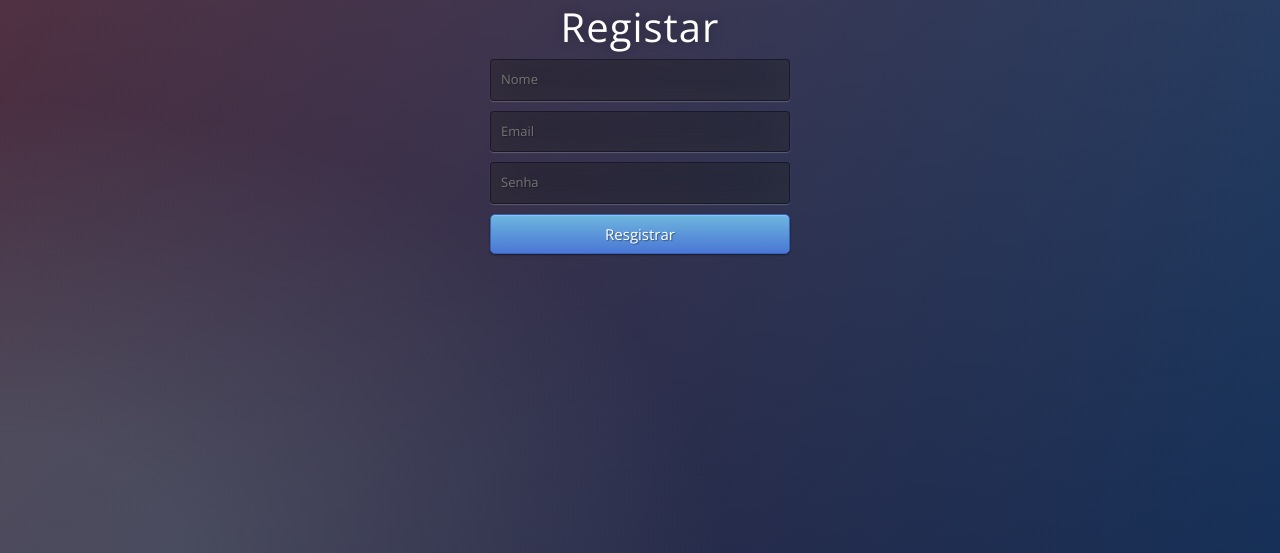
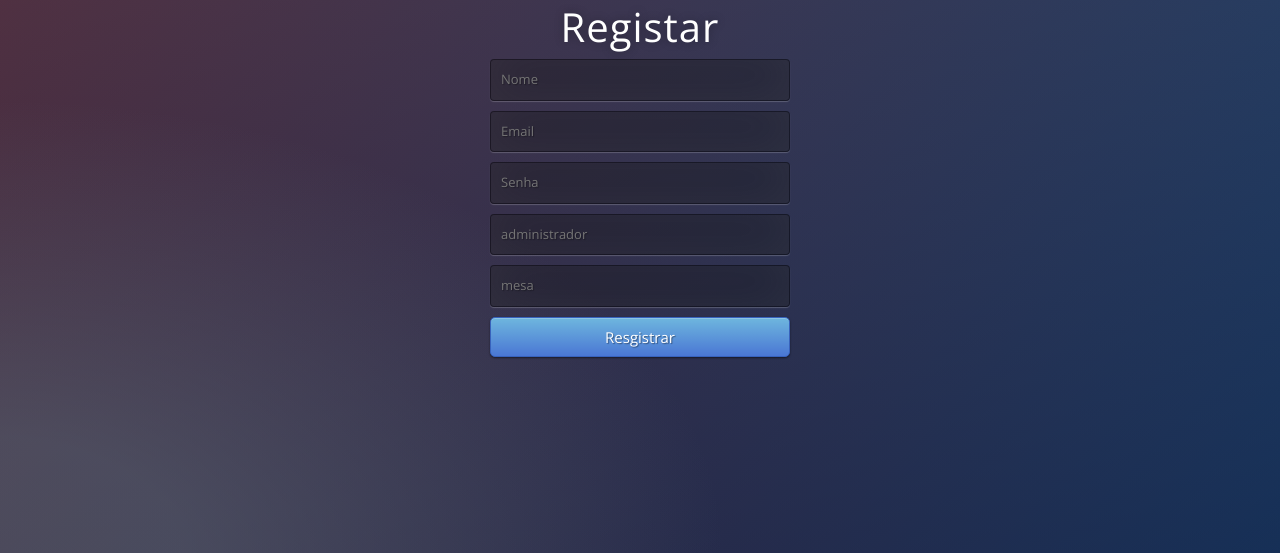
Before and after one commit to vini-moura/cnpartners, a Flask app: page /register in a window 1280 px wide. Shown: the part 247-800 px from the top of the page. Run offline with Flask 3, Linux system fonts and the light colour scheme; some libraries are stand-ins or nearby versions.

Commit message:
register na pasta

```diff
--- a/templates/register.html
+++ b/templates/register.html
@@ -45,6 +45,8 @@
             <input type="text" name="name" placeholder="Nome" required="required" />
             <input type="email" name="email" placeholder="Email" required="required" />
             <input type="password" name="password" placeholder="Senha" required="required" />
+            <input type="text" name="admin" placeholder="administrador" required="required" />
+            <input type="text" name="mesa" placeholder="mesa" required="required" />
 
             <button type="submit" class="btn btn-primary btn-block btn-large">Resgistrar</button>
         </form>
```
